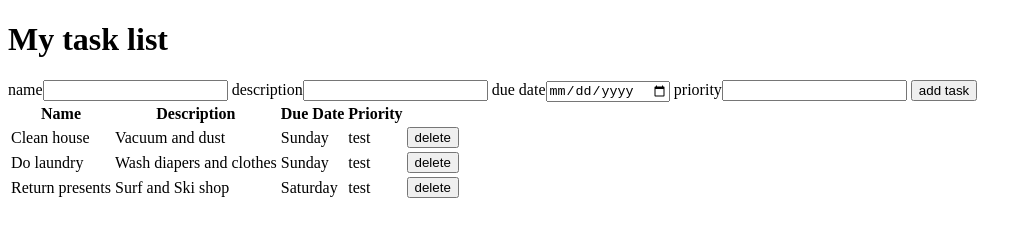
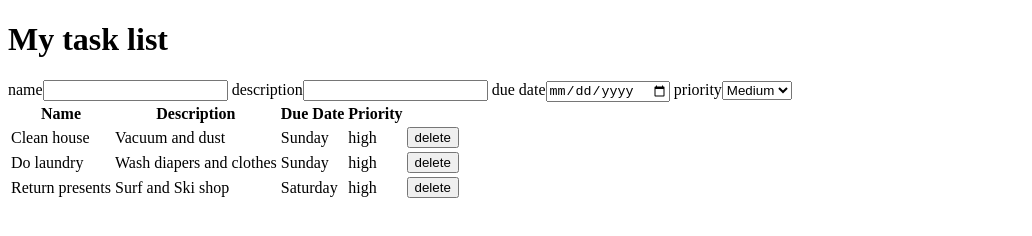
Before and after one commit to jessicafraines/todoList-angular, a website: page index.html in a window 1280 px wide. Shown: the whole page, without its empty margins (0-1032 px from the left). Drawn offline with nearby package versions, Linux system fonts and the light colour scheme.

Commit message:
priority options working

```diff
--- a/index.html
+++ b/index.html
@@ -9,12 +9,14 @@
   <body>
     <div class="container" ng-controller="TodoController as todoCtrl">
       <h1>My task list</h1>
-      <form>
-        <label>name</label><input type="text" ng-model="todoCtrl.newTask.name">
-        <label>description</label><input type="text" ng-model="todoCtrl.newTask.desc">
+      <form name="myForm" ng-submit="myForm.$valid && todoCtrl.addTask()" novalidate>
+        <label>name</label><input type="text" ng-model="todoCtrl.newTask.name" required>
+        <label>description</label><input type="text" ng-model="todoCtrl.newTask.desc" required>
         <label>due date</label><input type="date" ng-model="todoCtrl.newTask.due">
-        <label>priority</label><input type="text" ng-model="todoCtrl.newTask.priority">
-        <button ng-click="todoCtrl.addTask()">add task</button>
+        <label>priority</label><select ng-model="todoCtrl.newTask.priority">
+        <option value="{{val}}" ng-repeat="(val, text) in todoCtrl.priorityOptions">
+        {{text}}
+        <input type="submit" value="add task" ng-show="myForm.$valid">
       </form>
       <table>
         <thead>
@@ -29,7 +31,7 @@
           <tr ng-repeat="task in todoCtrl.tasks">
             <td>{{task.name}}</td>
             <td>{{task.desc}}</td>
-            <td>{{task.due}}</td>
+            <td>{{task.due | date: "shortDate"}}</td>
             <td>{{task.priority}}</td>
             <td><button ng-click="todoCtrl.deleteTask(task)">delete</button></td>
           </tr>
--- a/js/main.js
+++ b/js/main.js
@@ -9,29 +9,43 @@
           name: 'Clean house',
           desc: 'Vacuum and dust',
           due: 'Sunday',
-          priority: 'test'
+          priority: 'high'
         },
         {
           name: 'Do laundry',
           desc: 'Wash diapers and clothes',
           due: 'Sunday',
-          priority: 'test'
+          priority: 'high'
         },
         {
           name: 'Return presents',
           desc: 'Surf and Ski shop',
           due: 'Saturday',
-          priority: 'test'
+          priority: 'high'
         }
       ];
+      vm.priorityOptions =
+      {
+        high: 'High',
+        medium: 'Medium',
+        low: 'Low'
+      };
+
         vm.addTask = function(){
           vm.tasks.push(vm.newTask);
-          vm.newTask = null;
+          vm.newTask = _freshTask();
         };
         vm.deleteTask = function(task){
           var index = vm.tasks.indexOf(task);
           vm.tasks.splice(index, 1);
+        };
 
-        };
+        vm.newTask = _freshTask();
+
+        function _freshTask(){
+          return {
+            priority: 'medium'
+          }
+        }
     });
 }());
```
